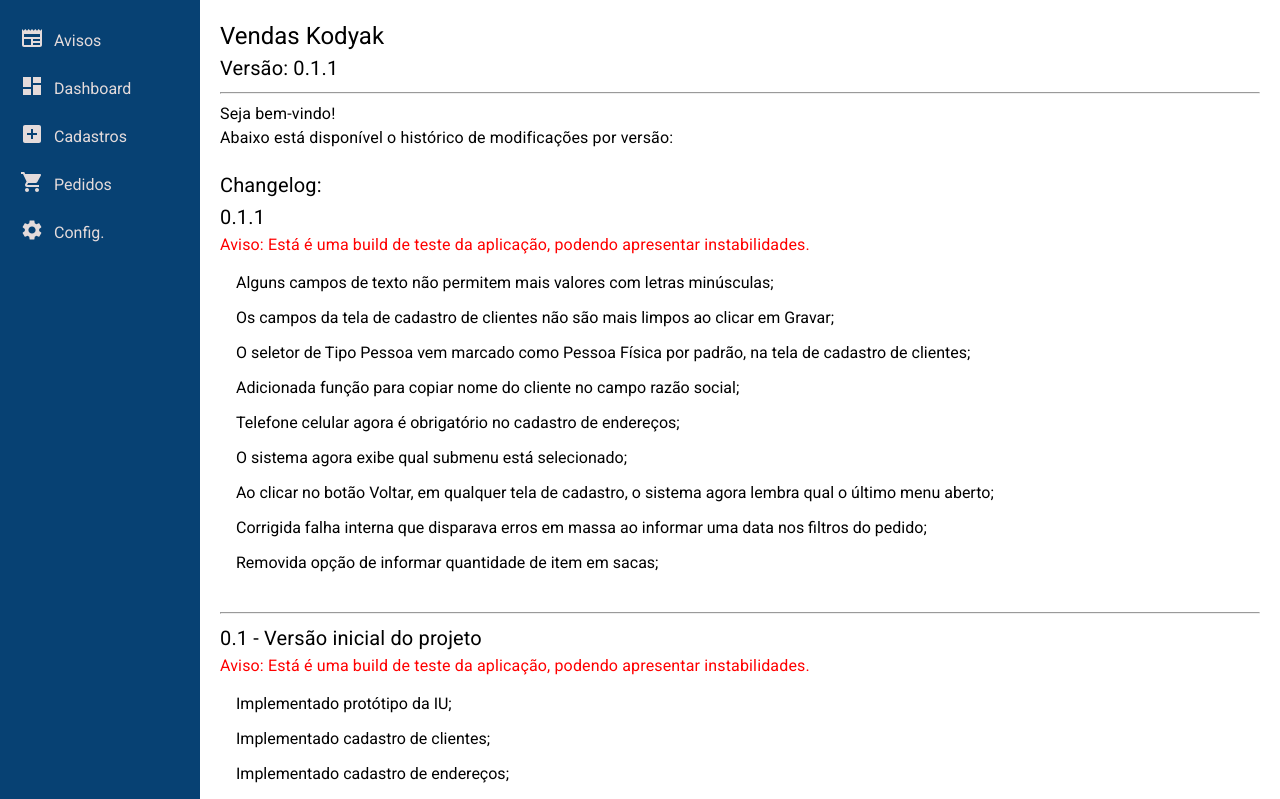
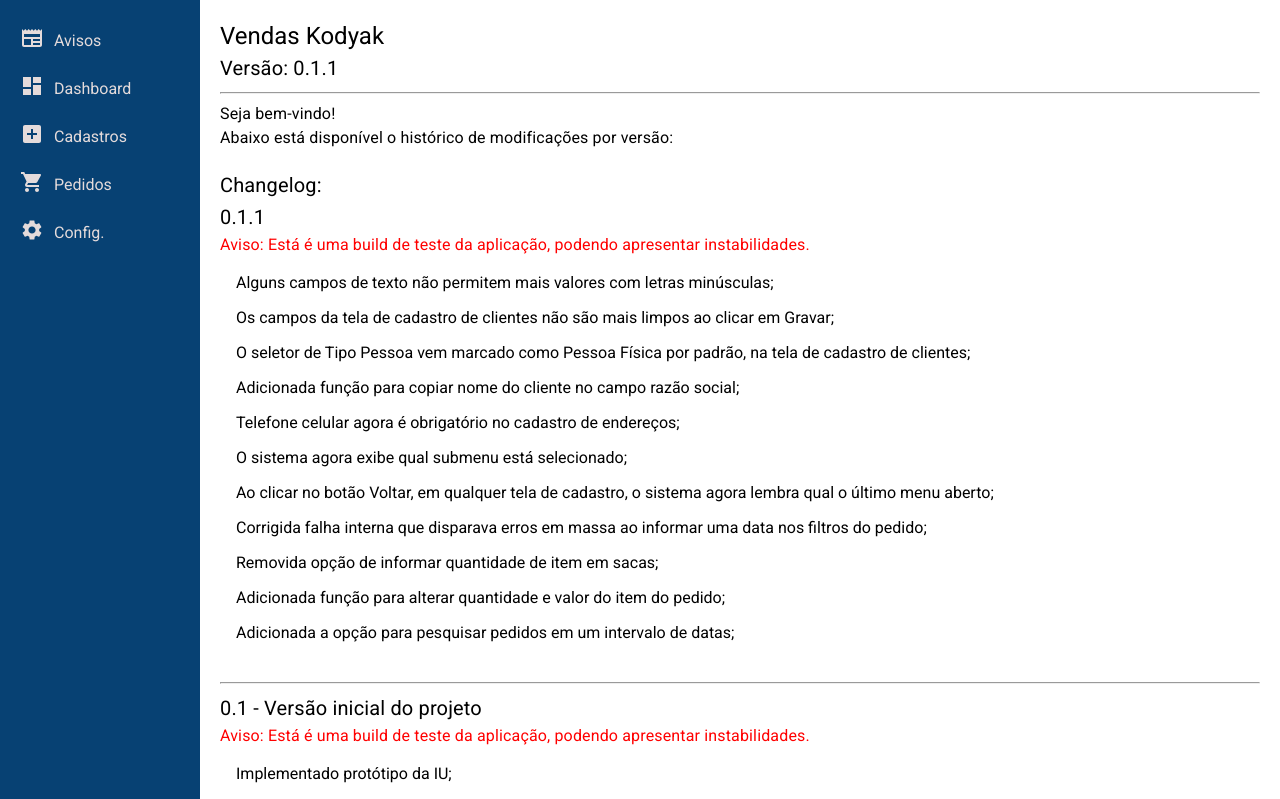
Before and after one commit to HenriqueOPeixoto/app-kodyak, a React (Vite) app in the folder frontend-kodyak/: page /avisos in a window 1280 px wide. Shown: the top 799 px of the page. Built offline with nearby package versions, Linux system fonts and the light colour scheme; no server answers.

Commit message:
Ajustes versão 0.1.1

```diff
--- a/frontend-kodyak/src/components/Avisos/Avisos.tsx
+++ b/frontend-kodyak/src/components/Avisos/Avisos.tsx
@@ -25,6 +25,8 @@ function Avisos() {
                 <ListItem>Ao clicar no botão Voltar, em qualquer tela de cadastro, o sistema agora lembra qual o último menu aberto;</ListItem>
                 <ListItem>Corrigida falha interna que disparava erros em massa ao informar uma data nos filtros do pedido;</ListItem>
                 <ListItem>Removida opção de informar quantidade de item em sacas;</ListItem>
+                <ListItem>Adicionada função para alterar quantidade e valor do item do pedido;</ListItem>
+                <ListItem>Adicionada a opção para pesquisar pedidos em um intervalo de datas;</ListItem>
                 <ListItem></ListItem>
             </List>
             <hr />
```
